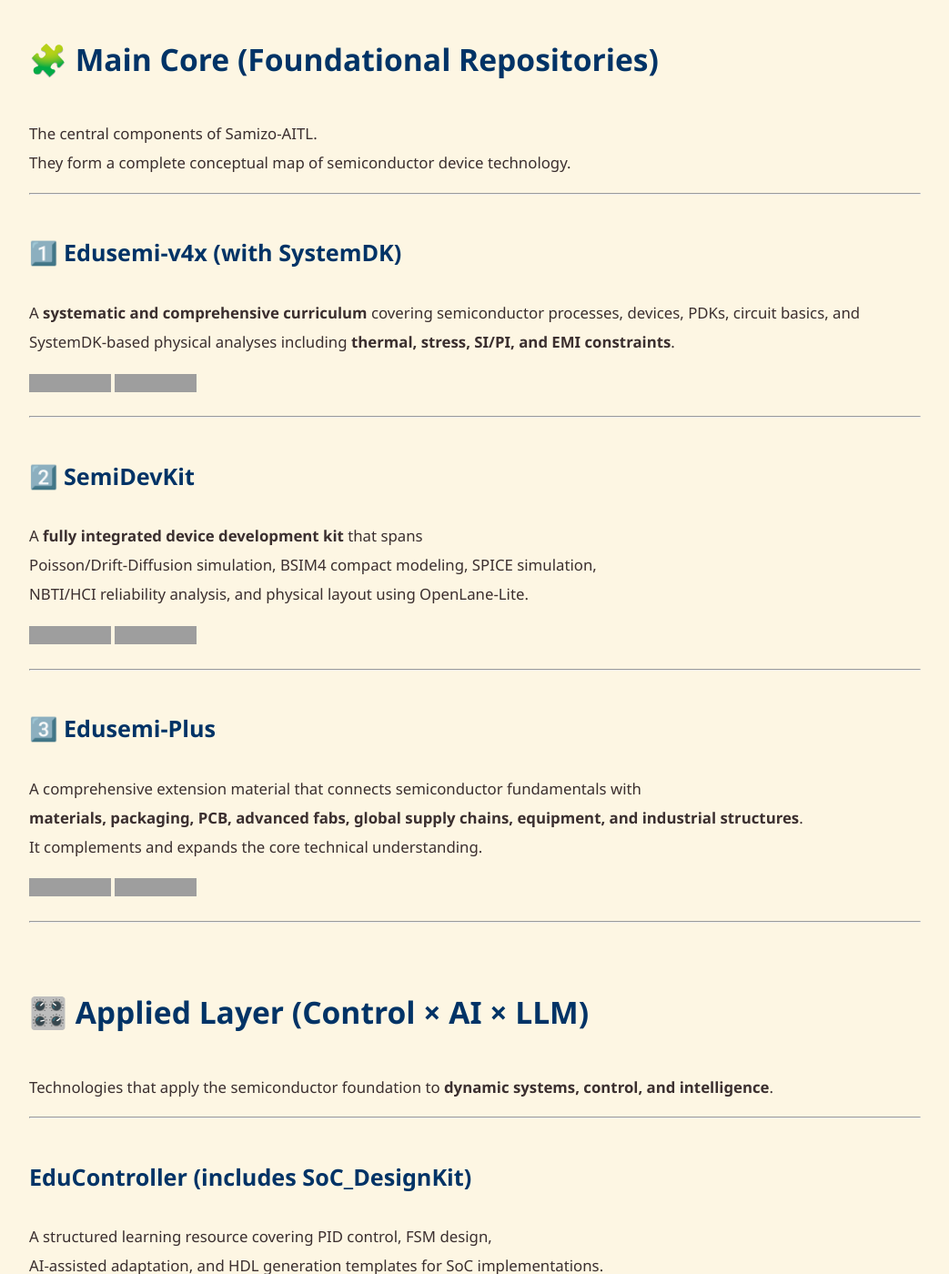
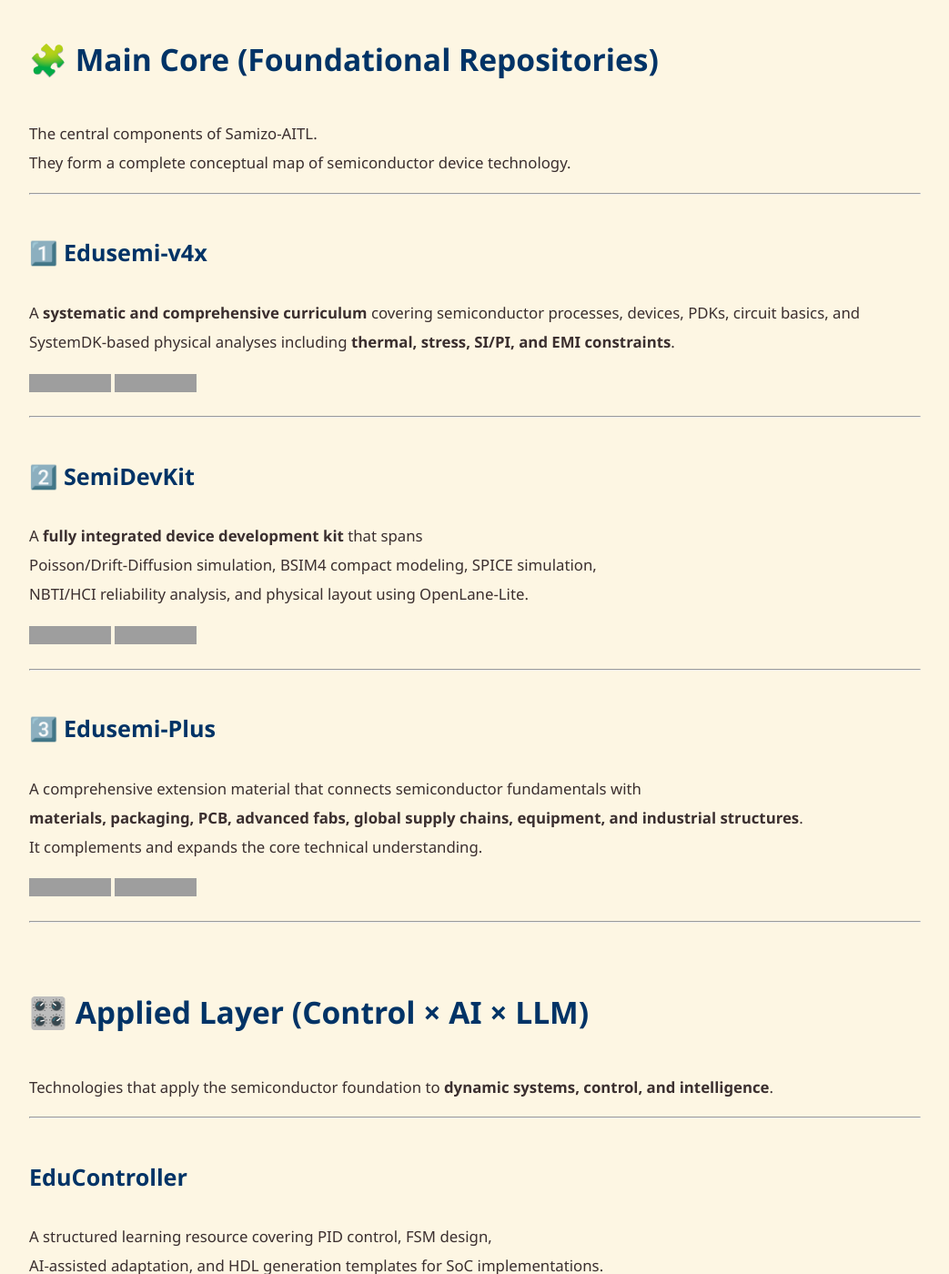
Before and after one commit to Samizo-AITL/Samizo-AITL.github.io, a Jekyll site: the page built from en/index.md, in a window 1280 px wide and 1400 px high, scrolled down 909 px. Shown: the whole window at 91% size, without its empty margins (118-1161 px from the left). Built offline with Jekyll 4.4.1, drawn with Linux system fonts in a browser that asks for light colours; grey boxes are pictures that could not be loaded.

Commit message:
Update index.md

```diff
--- a/en/index.md
+++ b/en/index.md
@@ -35,7 +35,7 @@
 
 ---
 
-## 1️⃣ Edusemi-v4x (with SystemDK)
+## 1️⃣ Edusemi-v4x
 A **systematic and comprehensive curriculum** covering semiconductor processes, devices, PDKs, circuit basics, and
 SystemDK-based physical analyses including **thermal, stress, SI/PI, and EMI constraints**.
 
@@ -69,7 +69,7 @@
 
 ---
 
-## EduController (includes SoC_DesignKit)
+## EduController
 A structured learning resource covering PID control, FSM design,
 AI-assisted adaptation, and HDL generation templates for SoC implementations.
 
```
